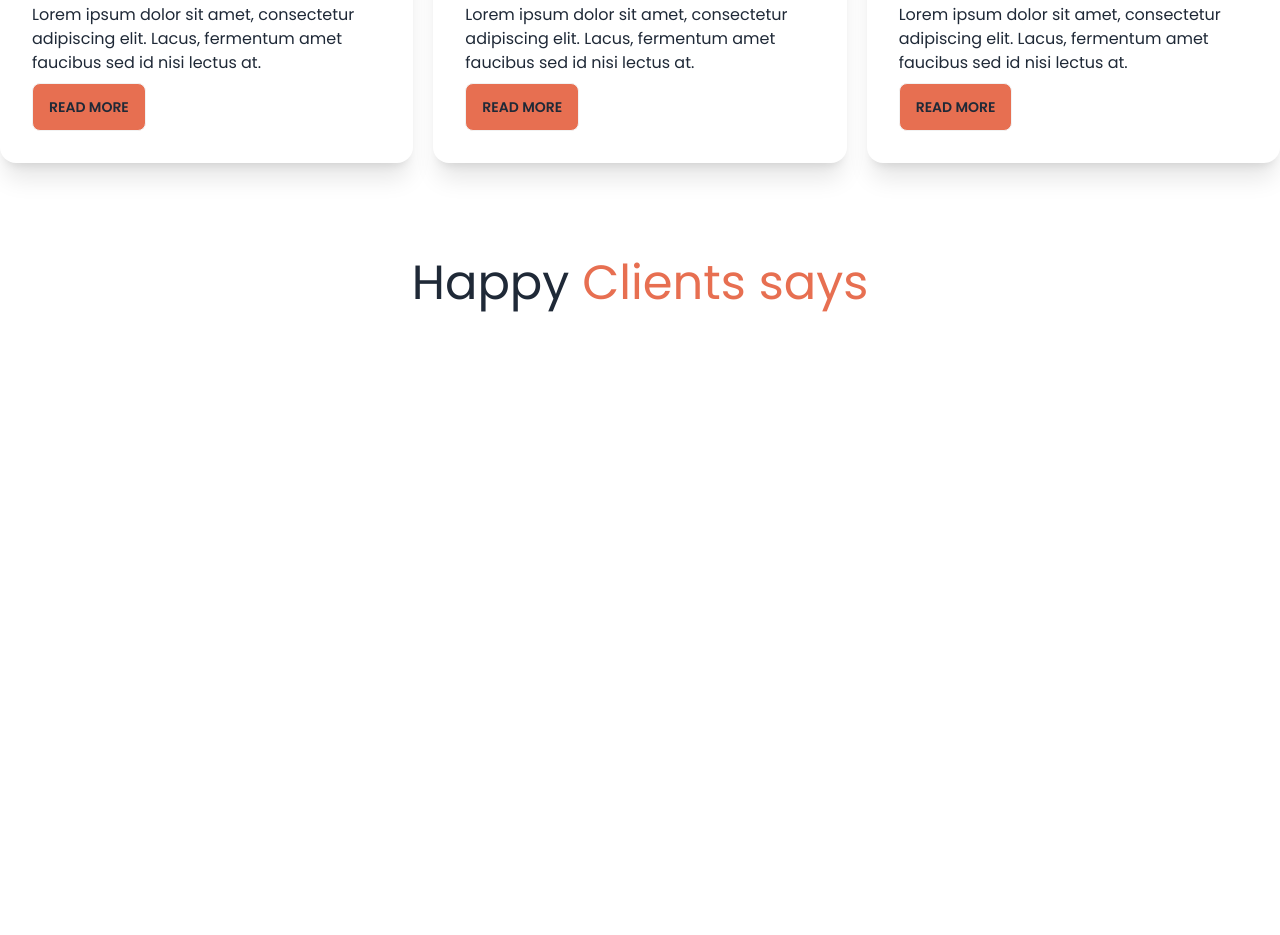
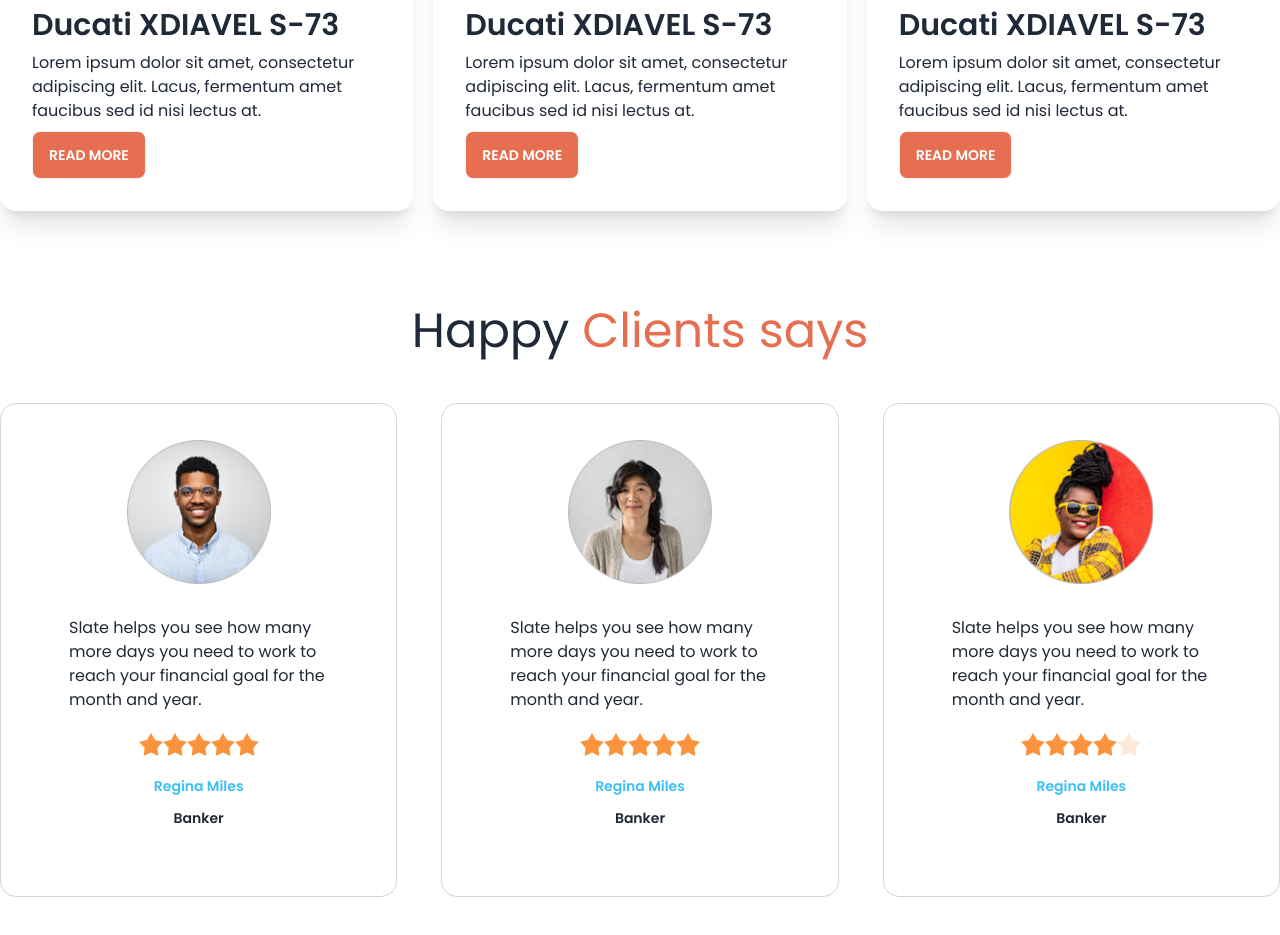
Before and after one commit to DEVSHARI/biker-zone-website, a plain HTML site: page index.html in a window 1280 px wide. Shown: the part 1510-2445 px from the top of the page. Before the commit the page ends 1913 px from the top, so only its background shows below. Drawn offline with nearby package versions, Linux system fonts and the light colour scheme.

Commit message:
added happy clients

```diff
--- a/index.html
+++ b/index.html
@@ -167,7 +167,7 @@
         </section>
         <!-- latest news -->
         <section>
-            <h3 class="text-5xl font-semibold text-center">Latest Bikes</h3>
+            <h3 class="text-5xl font-semibold mb-12 text-center">Latest Bikes</h3>
             <div class="grid gap-5 grid-cols-1 md:grid-cols-2 lg:grid-cols-3">
                 <div class="card bg-base-100 shadow-xl">
                     <figure><img src="/images/others/latest1.png" alt="bikes" /></figure>
@@ -175,7 +175,7 @@
                       <h2 class="card-title text-3xl">Ducati XDIAVEL S-73</h2>
                       <p class="text-1xl">Lorem ipsum dolor sit amet, consectetur adipiscing elit. Lacus, fermentum amet faucibus sed id nisi lectus at.</p>
                       <div class="card-actions justify-start">
-                        <button class="btn bg-biker-btn text-white-500">Read More</button>
+                        <button class="btn bg-biker-btn text-white">Read More</button>
                       </div>
                     </div>
                   </div>
@@ -185,7 +185,7 @@
                       <h2 class="card-title text-3xl">Ducati XDIAVEL S-73</h2>
                       <p class="text-1xl">Lorem ipsum dolor sit amet, consectetur adipiscing elit. Lacus, fermentum amet faucibus sed id nisi lectus at.</p>
                       <div class="card-actions justify-start">
-                        <button class="btn bg-biker-btn text-white-500">Read More</button>
+                        <button class="btn bg-biker-btn text-white">Read More</button>
                       </div>
                     </div>
                   </div>
@@ -195,7 +195,7 @@
                       <h2 class="card-title text-3xl">Ducati XDIAVEL S-73</h2>
                       <p class="text-1xl">Lorem ipsum dolor sit amet, consectetur adipiscing elit. Lacus, fermentum amet faucibus sed id nisi lectus at.</p>
                       <div class="card-actions justify-start">
-                        <button class="btn bg-biker-btn text-white-500">Read More</button>
+                        <button class="btn bg-biker-btn text-white">Read More</button>
                       </div>
                     </div>
                   </div>
@@ -204,6 +204,68 @@
         <!-- happy clients -->
         <section class="my-24">
             <h3 class="text-5xl mb-12 text-semibold text-center">Happy <span class="text-biker-text-color">Clients says</span></h3>
+            <div class="grid  gap-11 grid-cols-1 md:grid-cols-2 lg:grid-cols-3">
+                <div class="card bg-base-100 p-9 border border-gray-300">
+                    <figure><img class="w-36" src="/images/others/user-1.png" alt="Shoes" /></figure>
+                    <div class="card-body">
+                      <p>Slate helps you see how
+                        many more days you need
+                        to work to reach your financial
+                        goal for the month and year.</p>
+                        <div class="rating justify-center mt-3 ">
+                            <input type="radio" name="rating-2" class="mask mask-star-2 bg-orange-400" />
+                            <input type="radio" name="rating-2" class="mask mask-star-2 bg-orange-400" />
+                            <input type="radio" name="rating-2" class="mask mask-star-2 bg-orange-400" />
+                            <input type="radio" name="rating-2" class="mask mask-star-2 bg-orange-400" checked  />
+                            <input type="radio" name="rating-2" class="mask mask-star-2 bg-orange-400" />
+                          </div>
+                      <div class="text-center space-y-3 mt-3">
+                        <h4 class="text-sm font-semibold text-info">Regina Miles</h4>
+                        <p class="text-sm font-semibold">Banker</p>
+                      </div>
+                    </div>
+                  </div>
+                <div class="card bg-base-100 p-9 border border-gray-300">
+                    <figure><img class="w-36" src="/images/others/user-2.png" alt="Shoes" /></figure>
+                    <div class="card-body">
+                      <p>Slate helps you see how
+                        many more days you need
+                        to work to reach your financial
+                        goal for the month and year.</p>
+                        <div class="rating justify-center mt-3 ">
+                            <input type="radio" name="rating-2" class="mask mask-star-2 bg-orange-400" />
+                            <input type="radio" name="rating-2" class="mask mask-star-2 bg-orange-400" />
+                            <input type="radio" name="rating-2" class="mask mask-star-2 bg-orange-400" />
+                            <input type="radio" name="rating-2" class="mask mask-star-2 bg-orange-400" checked  />
+                            <input type="radio" name="rating-2" class="mask mask-star-2 bg-orange-400" />
+                          </div>
+                      <div class="text-center space-y-3 mt-3">
+                        <h4 class="text-sm font-semibold text-info">Regina Miles</h4>
+                        <p class="text-sm font-semibold">Banker</p>
+                      </div>
+                    </div>
+                  </div>
+                <div class="card bg-base-100 p-9 border border-gray-300">
+                    <figure><img class="w-36" src="/images/others/user-3.png" alt="Shoes" /></figure>
+                    <div class="card-body">
+                      <p>Slate helps you see how
+                        many more days you need
+                        to work to reach your financial
+                        goal for the month and year.</p>
+                        <div class="rating justify-center mt-3 ">
+                            <input type="radio" name="rating-2" class="mask mask-star-2 bg-orange-400" />
+                            <input type="radio" name="rating-2" class="mask mask-star-2 bg-orange-400" />
+                            <input type="radio" name="rating-2" class="mask mask-star-2 bg-orange-400" />
+                            <input type="radio" name="rating-2" class="mask mask-star-2 bg-orange-400" checked  />
+                            <input type="radio" name="rating-2" class="mask mask-star-2 bg-orange-400" />
+                          </div>
+                      <div class="text-center space-y-3 mt-3">
+                        <h4 class="text-sm font-semibold text-info">Regina Miles</h4>
+                        <p class="text-sm font-semibold">Banker</p>
+                      </div>
+                    </div>
+                  </div>
+            </div>
         </section>
     </main>
     <footer>
```
